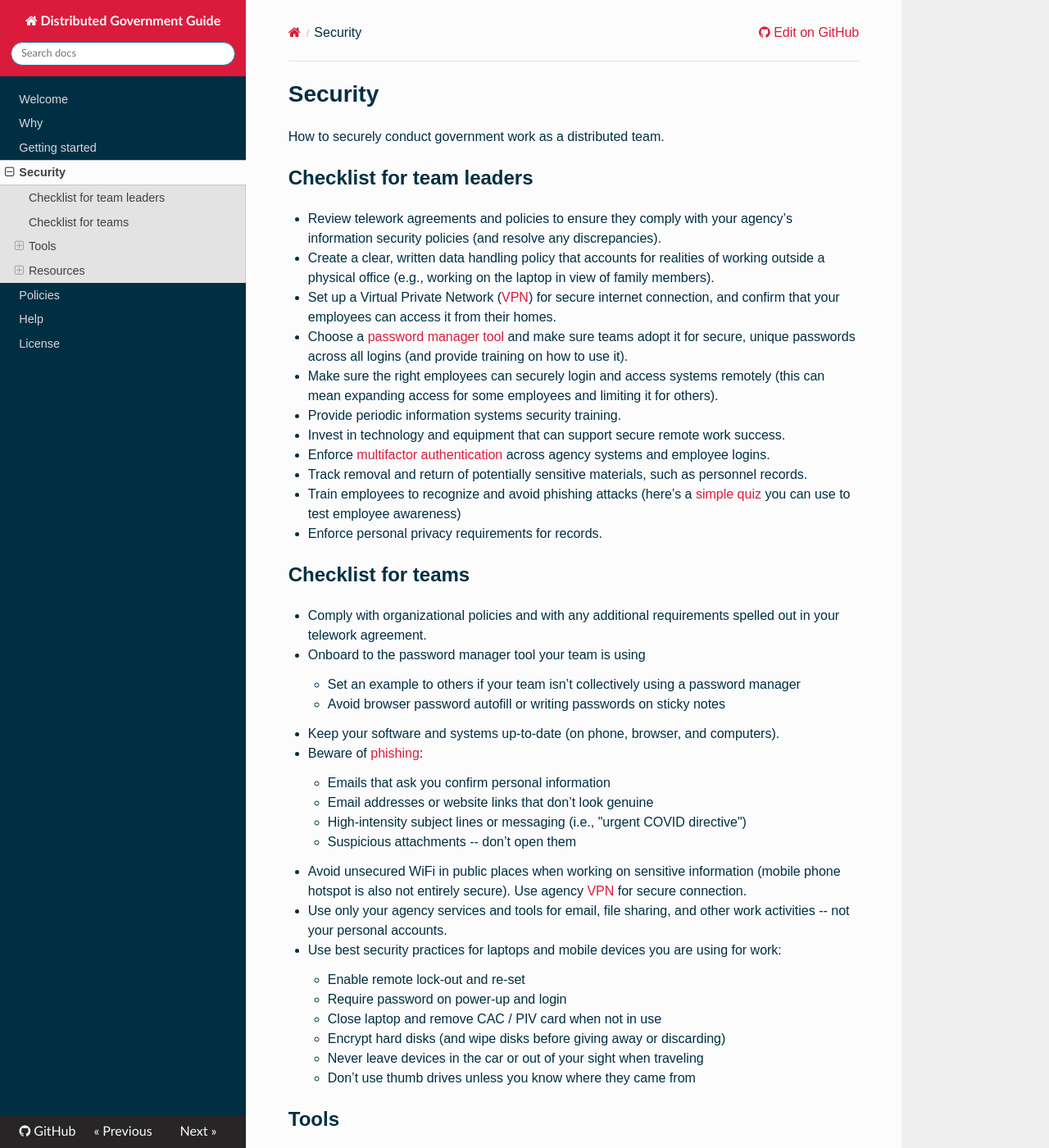
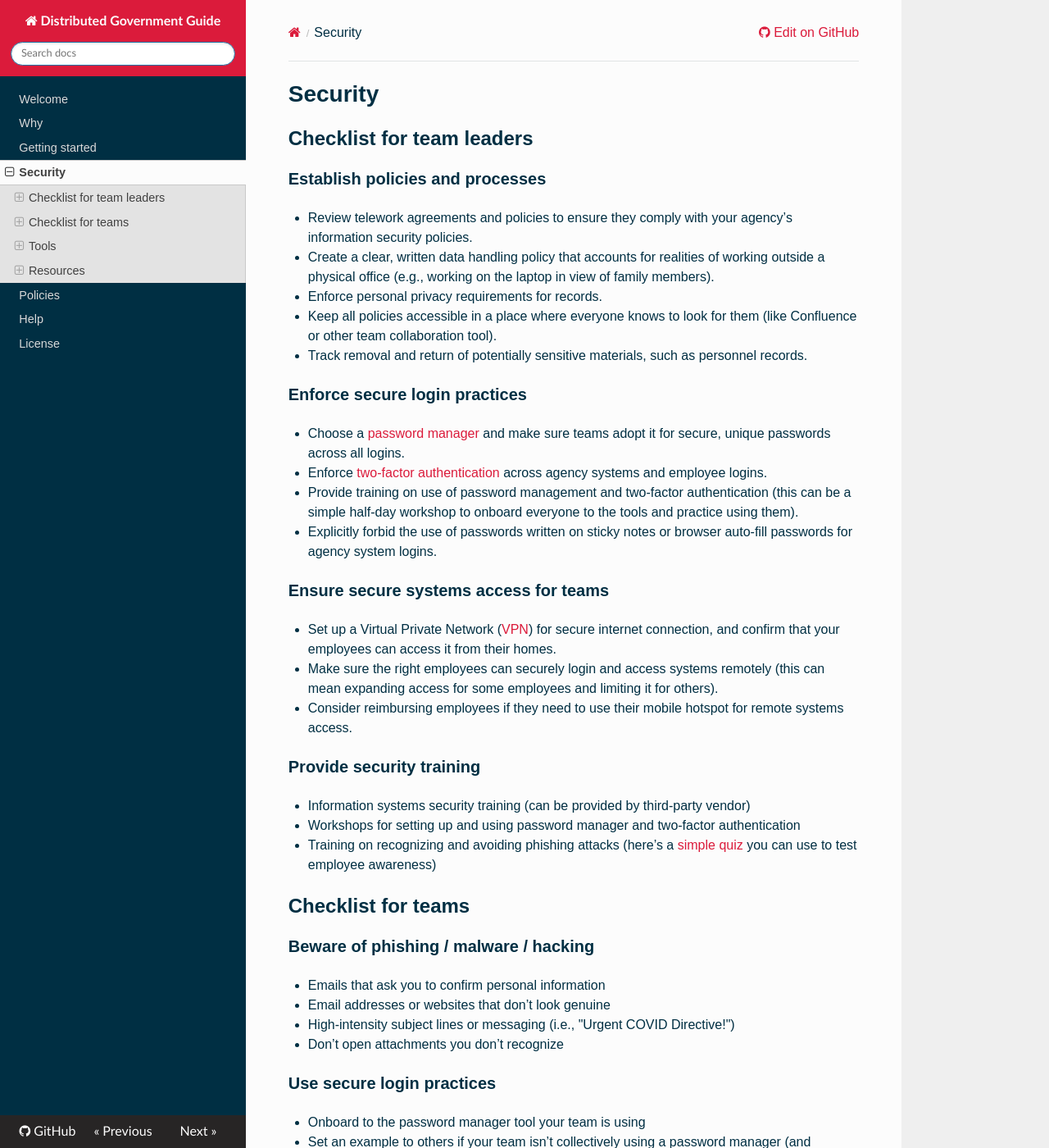
Before and after one commit to distributedgov/guide, an MkDocs documentation site: the page built from docs/security.md, in a window 1280 px wide and 1400 px high. Shown: the whole window at 82% size. Built offline with MkDocs 1.6.1, drawn with Linux system fonts in a browser that asks for light colours; nearby versions of some CDN libraries; old or Windows-style settings are respelled for this version of MkDocs; some of the changed text lies outside the part shown.

Commit message:
Update security.md

```diff
--- a/docs/security.md
+++ b/docs/security.md
@@ -1,70 +1,98 @@
 # Security
-
-How to securely conduct government work as a distributed team.
 
 ## Checklist for team leaders
 
-* Review telework agreements and policies to ensure they comply with your agency’s information security policies (and resolve any discrepancies).
+### Establish policies and processes
+
+* Review telework agreements and policies to ensure they comply with your agency’s information security policies.
 
 * Create a clear, written data handling policy that accounts for realities of working outside a physical office (e.g., working on the laptop in view of family members).
 
+* Enforce personal privacy requirements for records.
+
+* Keep all policies accessible in a place where everyone knows to look for them (like Confluence or other team collaboration tool).
+
+* Track removal and return of potentially sensitive materials, such as personnel records.
+
+### Enforce secure login practices
+
+* Choose a [password manager](https://www.digitaltrends.com/computing/best-password-managers/) and make sure teams adopt it for secure, unique passwords across all logins.
+
+* Enforce [two-factor authentication](https://medium.com/@mshelton/two-factor-authentication-for-beginners-b29b0eec07d7) across agency systems and employee logins.
+
+* Provide training on use of password management and two-factor authentication (this can be a simple half-day workshop to onboard everyone to the tools and practice using them).
+
+* Explicitly forbid the use of passwords written on sticky notes or browser auto-fill passwords for agency system logins.
+
+### Ensure secure systems access for teams
+
 * Set up a Virtual Private Network ([VPN](https://www.howtogeek.com/133680/htg-explains-what-is-a-vpn/)) for secure internet connection, and confirm that your employees can access it from their homes.
-
-* Choose a [password manager tool](https://www.digitaltrends.com/computing/best-password-managers/) and make sure teams adopt it for secure, unique passwords across all logins (and provide training on how to use it).
 
 * Make sure the right employees can securely login and access systems remotely (this can mean expanding access for some employees and limiting it for others).
 
-* Provide periodic information systems security training.
+* Consider reimbursing employees if they need to use their mobile hotspot for remote systems access.
 
-* Invest in technology and equipment that can support secure remote work success.
+### Provide security training
 
-* Enforce [multifactor authentication](https://medium.com/@mshelton/two-factor-authentication-for-beginners-b29b0eec07d7) across agency systems and employee logins.
+* Information systems security training (can be provided by third-party vendor)
 
-* Track removal and return of potentially sensitive materials, such as personnel records.
+* Workshops for setting up and using password manager and two-factor authentication
 
-* Train employees to recognize and avoid phishing attacks (here’s a [simple quiz](https://phishingquiz.withgoogle.com/) you can use to test employee awareness)
-
-* Enforce personal privacy requirements for records.
+* Training on recognizing and avoiding phishing attacks (here’s a [simple quiz](https://phishingquiz.withgoogle.com/) you can use to test employee awareness)
 
 ## Checklist for teams
 
-* Comply with organizational policies and with any additional requirements spelled out in your telework agreement.
+### Beware of phishing / malware / hacking
+
+* Emails that ask you to confirm personal information
+
+* Email addresses or websites that don’t look genuine
+
+* High-intensity subject lines or messaging (i.e., "Urgent COVID Directive!")
+
+* Don’t open attachments you don’t recognize
+
+### Use secure login practices
 
 * Onboard to the password manager tool your team is using
 
-    * Set an example to others if your team isn’t collectively using a password manager
+* Set an example to others if your team isn’t collectively using a password manager (and perhaps offer to lead a one-hour workshop to help colleagues get set up)
 
-    * Avoid browser password autofill or writing passwords on sticky notes
+* Avoid browser password autofill or writing passwords on sticky notes
 
-* Keep your software and systems up-to-date (on phone, browser, and computers).
+### Protect your devices and hardware
 
-* Beware of [phishing](https://staysafeonline.org/blog/5-ways-spot-phishing-emails/):
+* Enable remote lock-out and re-set on your phone / laptop
 
-    * Emails that ask you confirm personal information
+* Require password entry on power-up and login
 
-    * Email addresses or website links that don’t look genuine
+* Close laptop and remove CAC / PIV card when not in use
 
-    * High-intensity subject lines or messaging (i.e., "urgent COVID directive")
+* Encrypt hard disks (and wipe disks before giving away or discarding)
 
-    * Suspicious attachments -- don’t open them
+* Never leave devices in the car or out of your sight
+
+* Lock your doors when you leave the house
+
+* Don’t use a thumb drive unless you know where it came from
+
+### Practice good security habits
+
+* Comply with organizational policies and with any additional requirements spelled out in your telework agreement.
+
+* Use only your agency services and tools for email, file sharing, and other work activities -- not your personal accounts.
 
 * Avoid unsecured WiFi in public places when working on sensitive information (mobile phone hotspot is also not entirely secure). Use agency [VPN](https://www.howtogeek.com/133680/htg-explains-what-is-a-vpn/) for secure connection.
 
-* Use only your agency services and tools for email, file sharing, and other work activities -- not your personal accounts.
+* Keep software and systems up-to-date -- the latest version will always have the best security fixes. This includes:
 
-* Use best security practices for laptops and mobile devices you are using for work:
+    * Cell phone operating system
 
-    * Enable remote lock-out and re-set
+    * Web browser
 
-    * Require password on power-up and login
+    * Laptop / computer operating system
 
-    * Close laptop and remove CAC / PIV card when not in use
-
-    * Encrypt hard disks (and wipe disks before giving away or discarding)
-
-    * Never leave devices in the car or out of your sight when traveling
-
-    * Don’t use thumb drives unless you know where they came from
+    * Web tools and apps (video conferencing, etc.)
 
 ## Tools
 
@@ -108,4 +136,8 @@ How to securely conduct government work as a distributed team.
 
 * [Back to basics: Multi-factor authentication (MFA)](https://www.nist.gov/itl/applied-cybersecurity/tig/back-basics-multi-factor-authentication) (NIST)
 
+* [Why you should use a password manager, and how to get started](https://www.howtogeek.com/141500/why-you-should-use-a-password-manager-and-how-to-get-started/) (How To Geek)
+
 * [5 ways to spot a phishing email](https://staysafeonline.org/blog/5-ways-spot-phishing-emails/) (National Cybersecurity Alliance)
+
+* [Zoom security fixes and Zoom bombing](https://oduinn.com/2020/04/04/zoom-security-fixes-and-zoom-bombing/) (John O-Duinn)
```
